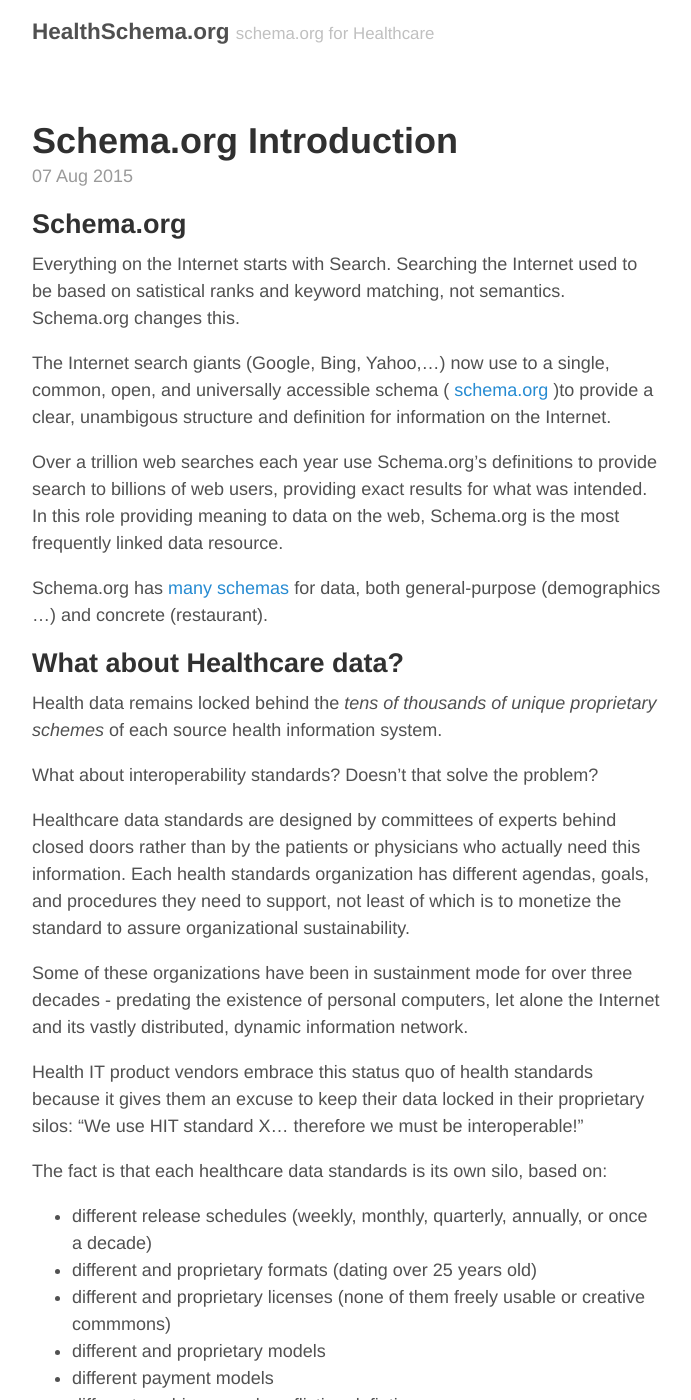
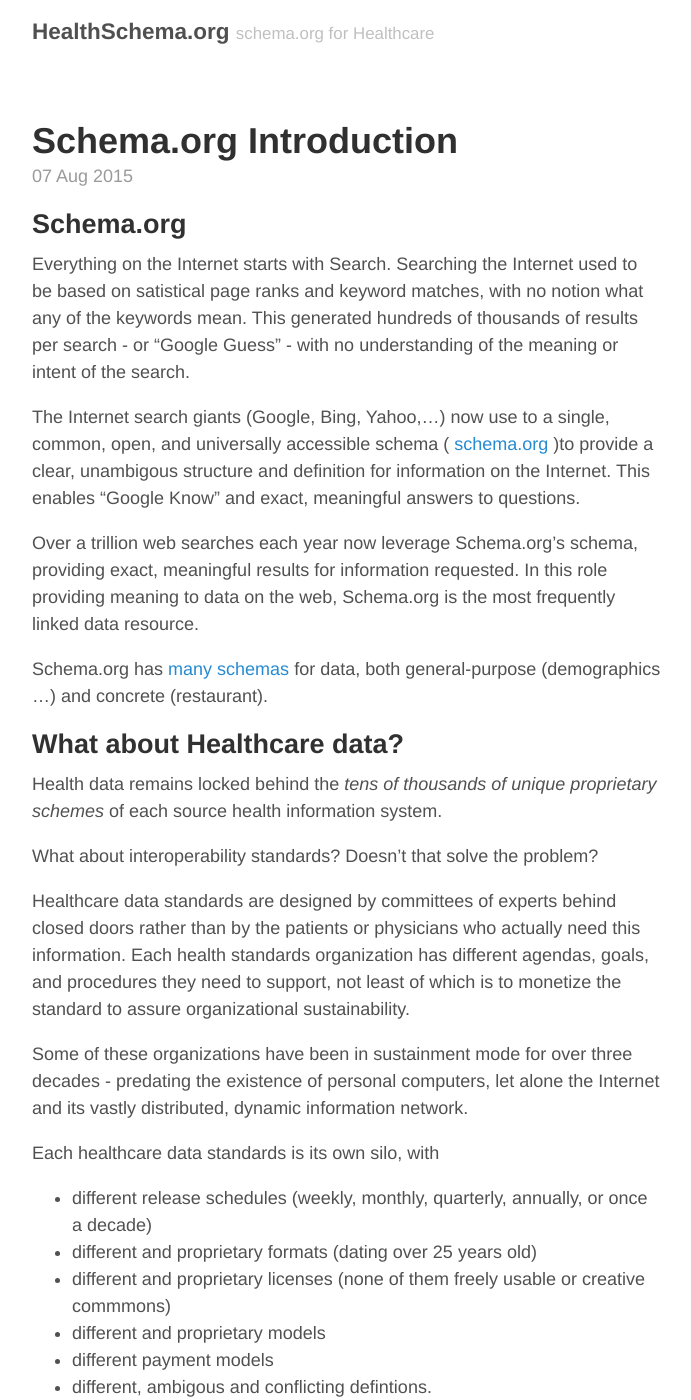
Before and after one commit to healthschema/healthschema.github.io, a Jekyll site: the page built from _posts/2015-08-07-hello-schema-org.md, in a window 1280 px wide and 1400 px high. Shown: the whole window, without its empty margins (293-984 px from the left). Built offline with Jekyll 4.4.1, drawn with Linux system fonts in a browser that asks for light colours; some of the changed text lies outside the part shown.

Commit message:
intro schema.org update

```diff
--- a/_posts/2015-08-07-hello-schema-org.md
+++ b/_posts/2015-08-07-hello-schema-org.md
@@ -7,14 +7,13 @@
 Schema.org
 -----
 
-Everything on the Internet starts with Search. Searching the Internet used to be based on satistical ranks and keyword matching, not semantics.  Schema.org changes this.
+Everything on the Internet starts with Search. Searching the Internet used to be based on satistical page ranks and keyword matches, with no notion what any of the keywords mean.  This generated hundreds of thousands of results per search - or "Google Guess"  - with no understanding of the meaning or intent of the search.
 
-The Internet search giants (Google, Bing, Yahoo,...) now use to a single, common, open, and universally accessible schema ( [schema.org](http://schema.org/) )to provide a clear, unambigous structure and definition for information on the Internet.
+The Internet search giants (Google, Bing, Yahoo,...) now use to a single, common, open, and universally accessible schema ( [schema.org](http://schema.org/) )to provide a clear, unambigous structure and definition for information on the Internet.   This enables "Google Know" and exact, meaningful answers to questions.
 
-Over a trillion web searches each year use Schema.org's definitions to provide search to billions of web users, providing exact results for what was intended. In this role providing meaning to data on the web, Schema.org is the most frequently linked data resource.
+Over a trillion web searches each year now leverage Schema.org's schema, providing exact, meaningful results for information requested.  In this role providing meaning to data on the web, Schema.org is the most frequently linked data resource.
 
 Schema.org has [many schemas](http://schema.org/docs/schemas.html) for data, both general-purpose (demographics ...) and concrete (restaurant).
-
 
 
 What about Healthcare data?
@@ -27,9 +26,8 @@
 
 Some of these organizations have been in sustainment mode for over three decades - predating the existence of personal computers, let alone the Internet and its vastly distributed, dynamic information network.
 
-Health IT product vendors embrace this status quo of health standards because it gives them an excuse to keep their data locked in their proprietary silos:  "We use HIT standard X... therefore we must be interoperable!"
+Each healthcare data standards is its own silo, with
 
-The fact is that each healthcare data standards is its own silo, based on:
 * different release schedules  (weekly, monthly, quarterly, annually, or once a decade)
 * different and proprietary formats (dating over 25 years old)
 * different and proprietary licenses (none of them freely usable or creative commmons)
@@ -37,23 +35,26 @@
 * different payment models
 * different, ambigous and conflicting defintions.
 
-And did I mention, different and incompatible schemes?
+And not to mention, fundamentally different and incompatible schemes?
 
-The state of healthcare data standards **is** the problem!
+Health IT product vendors support this state of incoherent, complex, and inconsistent health IT standards because it gives them the top cover to keep their data silo'd, while giving lip service to "We use HIT standard XYZ... therefore we must be interoperable!".Contractors, Systems Integrators, and  Consultants similarly love this current state of affairs: limitless integration contracts.
 
-This begs the question:
-Is healthcare data categorically different from any other kind of data?
+In summary, the state of healthcare data standards **is** the problem.
+
+This begs the question: Is healthcare data categorically different from any other kind of data?
 
 
 
 HealthSchema.org
 -----
 
-Healthcare data is not special.
+**Healthcare data is not special.**
+
+A recipe can be represented in the same data structures as a medication list.
 
 On healthschema.org, we think heath data should be simple, and designed for use directly by normal people, like patients.
 
-In other words, it shoud be first class citizen on the world-wide infrastructure of the Internet of Data.
+Health data shoud be first class citizen on the world-wide information infrastructure that we call the Internet.
 
 
 
@@ -99,10 +95,6 @@
 __This will also be bold__
 
 *You **can** combine them*
-
-
-
-Lists:
 
 
 
```
Also changed, not shown: other parts of _posts/2015-08-07-hello-schema-org.md (+0 -5 lines).
